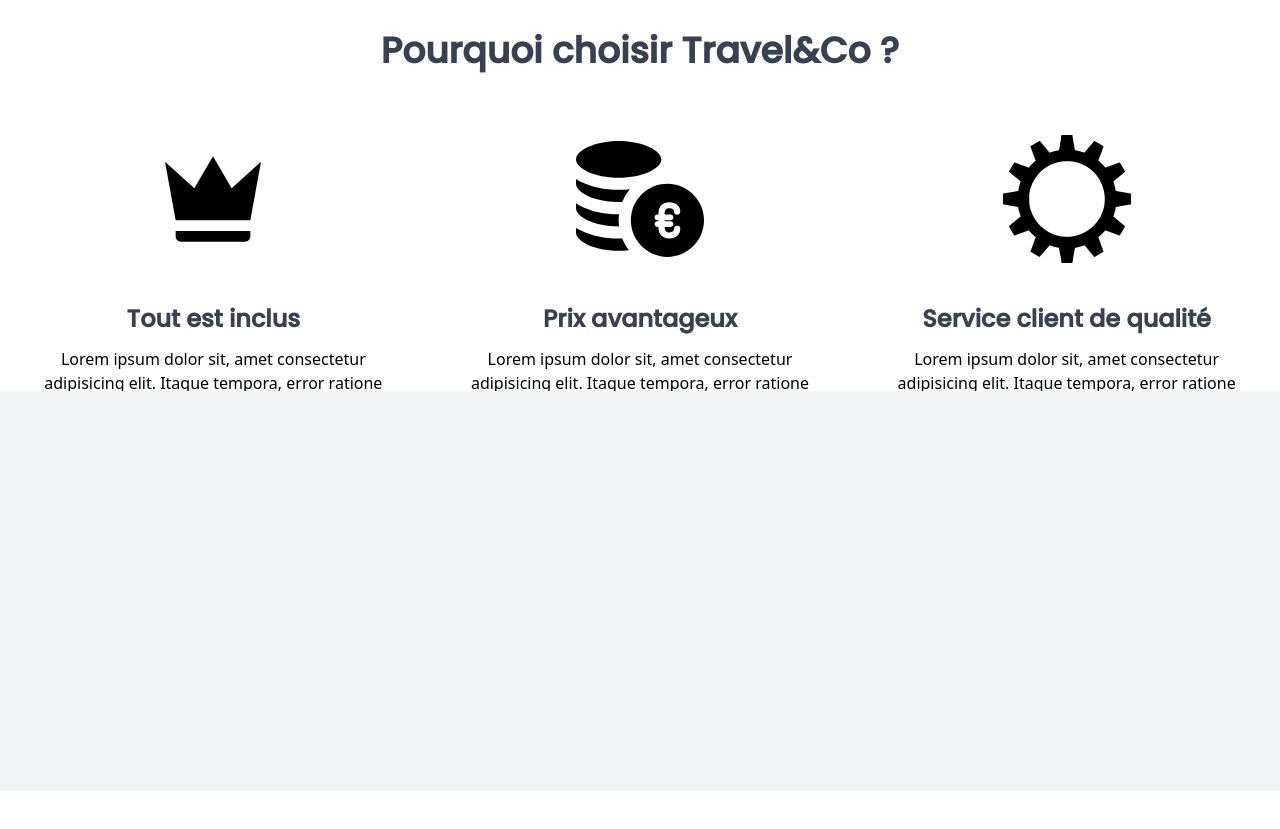
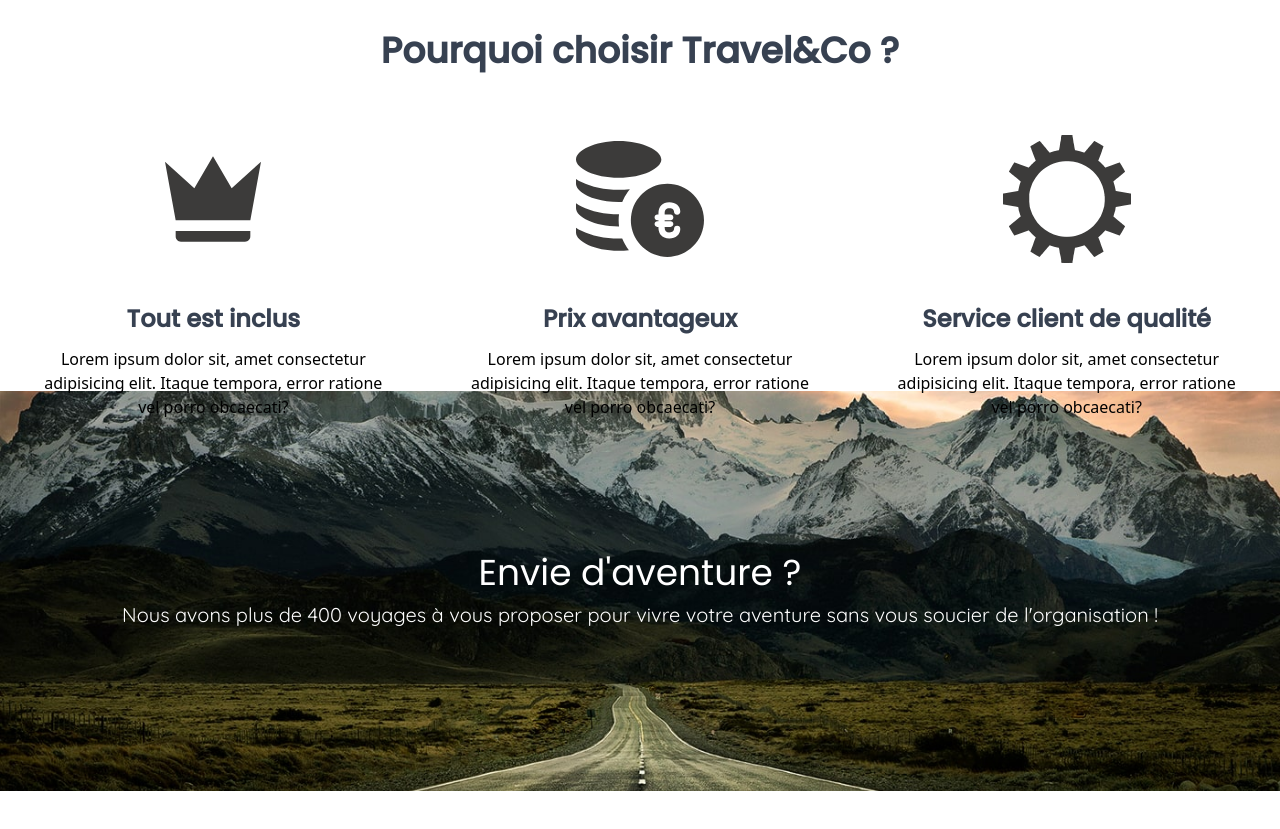
Before and after one commit to GaelDuclocherRougelot/Landing-page-NUXT, a Nuxt app: page / in a window 1280 px wide. Shown: the part 1840-2669 px from the top of the page. Before the commit the page ends 2631 px from the top, so only its background shows below. Built offline with nearby package versions, Linux system fonts and the light colour scheme.

Commit message:
add img to section4-bottom with parallax

```diff
--- a/assets/scss/index.scss
+++ b/assets/scss/index.scss
@@ -128,6 +128,21 @@
     }
 
   }
+
+  .section4-top{
+    z-index: 6;
+  }
+  .section4-bottom {
+    background-image: url('~assets/jpgs/road-min.jpg');
+    background-position: center;
+    background-repeat: no-repeat;
+    background-size: cover;
+    z-index: 5;
+
+    p{
+      font-family: $secondaryFont;
+    }
+  }
 }
 
 h1,
@@ -200,7 +215,10 @@
   width: attr(rating);
   overflow: hidden;
 }
-
+.svg{
+    transition: all 0.3s ease;
+    filter: invert(10%) sepia(50%) saturate(100%) hue-rotate(0deg) brightness(50%) contrast(60%);
+}
 .svg:hover {
   transition: all 0.3s ease;
   filter: invert(48%) sepia(50%) saturate(2476%) hue-rotate(28deg) brightness(100%) contrast(200%);
--- a/pages/index.vue
+++ b/pages/index.vue
@@ -51,22 +51,28 @@
         </div>
       </div>
 
-      <div class="section4 w-full sm:h-full lg:h-screen flex flex-col">
-        <div class="section4-top w-full lg:h-3/6 sm:h-full sm:flex-col lg:flex-row">
+      <div class="section4 w-full sm:h-full lg:h-screen flex flex-col relative">
+        <div class="section4-top w-full lg:h-3/6 sm:h-full sm:flex-col lg:flex-row z-6 bg-white relative">
           <h1 class="text-center mt-10 text-4xl text-gray-700 font-extrabold">Pourquoi choisir Travel&Co ?</h1>
 
-          <div class="w-full lg:h-96 flex justify-around items-center sm:flex-col lg:flex-row">
-            <div v-for="(service, index) in services" :key="index" class="service lg:w-96 sm:w-full h-80 m-5 flex flex-col items-center px-3">
-              <img class="w-32 mt-8 transition-all duration-300 ease" :class="{svg : index <= 1, 'animate-spin-slow' : index == 2}" :src="require(`~/assets/svgs/${service.img}.svg`)" :alt="service.img +' photo'">
+          <div class="w-full lg:h-96 flex justify-around items-center sm:flex-col lg:flex-row 2xl:mt-24">
+            <div  v-for="(service, index) in services" :key="index" class="service lg:w-96 sm:w-full h-80 m-5 flex flex-col items-center px-3 ">
+              <img class="w-32 mt-8 transition-all duration-300 ease" :class="{svg : index <= 2, 'animate-spin-slow' : index == 2}" :src="require(`~/assets/svgs/${service.img}.svg`)" :alt="service.img +' photo'">
               <h1 class="text-center mt-10 text-2xl text-gray-700 font-extrabold">{{service.title}}</h1>
               <p class="text-center mt-3">Lorem ipsum dolor sit, amet consectetur adipisicing elit. Itaque tempora, error ratione vel porro obcaecati?</p>
             </div>
           </div>
 
         </div>
-          <div class="section4-bottom w-full lg:h-3/6 sm:h-full bg-gray-100">
+          <div v-parallax="0.2" class="section4-bottom w-full lg:h-3/6 sm:h-96 bg-gray-100 flex flex-col justify-center items-center text-white">
+            <h1 class="text-4xl">Envie d'aventure ?</h1>
+            <p class="mt-2 text-xl text-center px-2">Nous avons plus de 400 voyages à vous proposer pour vivre votre aventure sans vous soucier de l'organisation !</p>
+          </div>
+      </div>
 
-          </div>
+      <div class="section5 w-full h-screen">
+        <div class="section5-top"></div>
+        <div class="section5-bottom"></div>
       </div>
     </div>
 </template>
--- a/tailwind.config.js
+++ b/tailwind.config.js
@@ -15,7 +15,7 @@
       'xl': '1280px',
       // => @media (min-width: 1280px) { ... }
 
-      '2xl': '1536px',
+      '2xl': '2290px',
       // => @media (min-width: 1536px) { ... }
     },
     extend: {
```
Also changed, not shown: assets/jpgs/road-min.jpg (added), assets/svgs/road.jpg (added).
